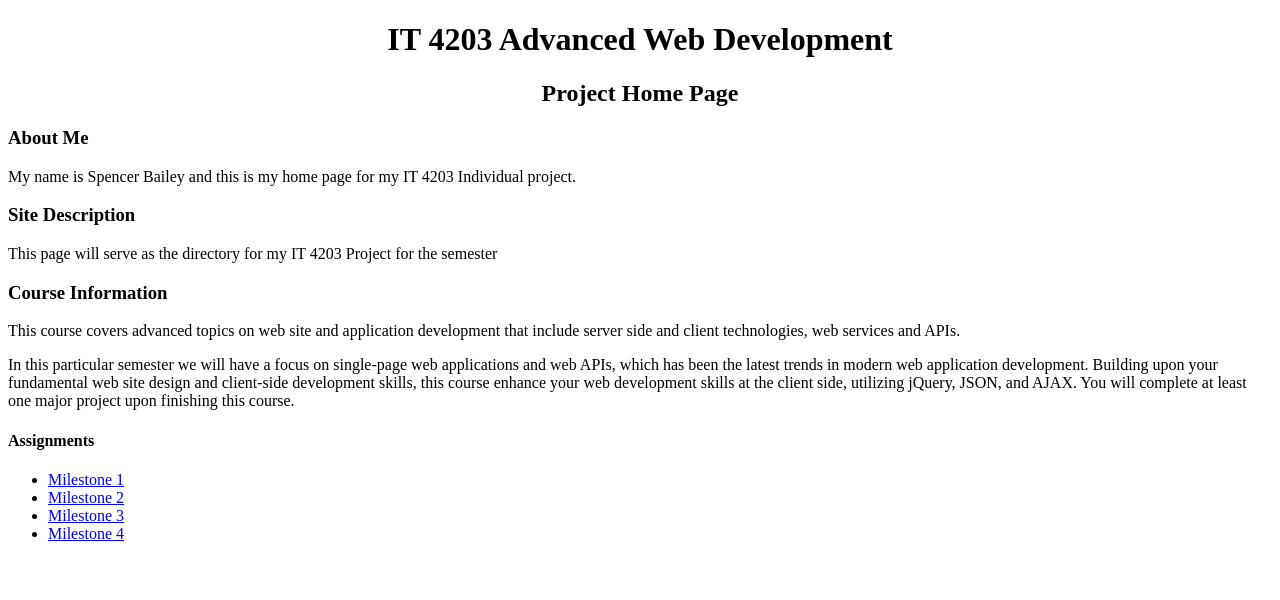
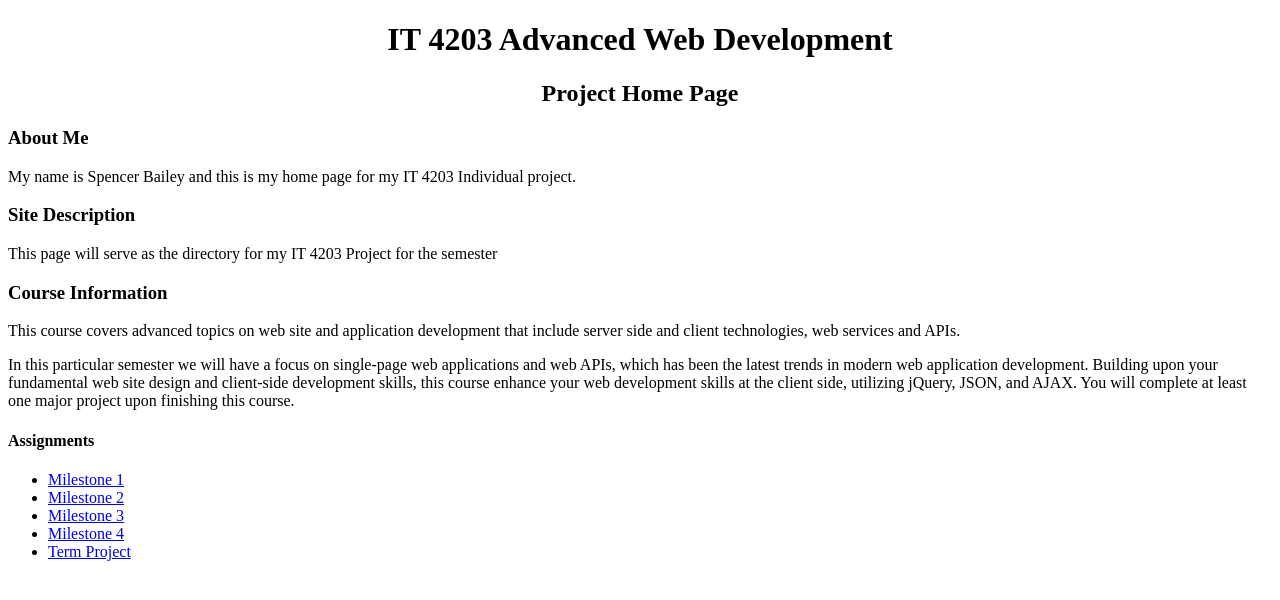
Before and after one commit to SMaximus808/IT-4203-SPA, a plain HTML site: page index.html in a window 1280 px wide. Drawn offline with Linux system fonts and the light colour scheme.

Commit message:
Update index.html

```diff
--- a/index.html
+++ b/index.html
@@ -42,6 +42,9 @@ You will complete at least one major project upon finishing this course.
 		<li>
 			<a href='milestone4.html'>Milestone 4</a>
 		</li>
+		<li>
+			<a href='project.html'>Term Project</a>
+		</li>
 	</ul>
 </div>
 
```
